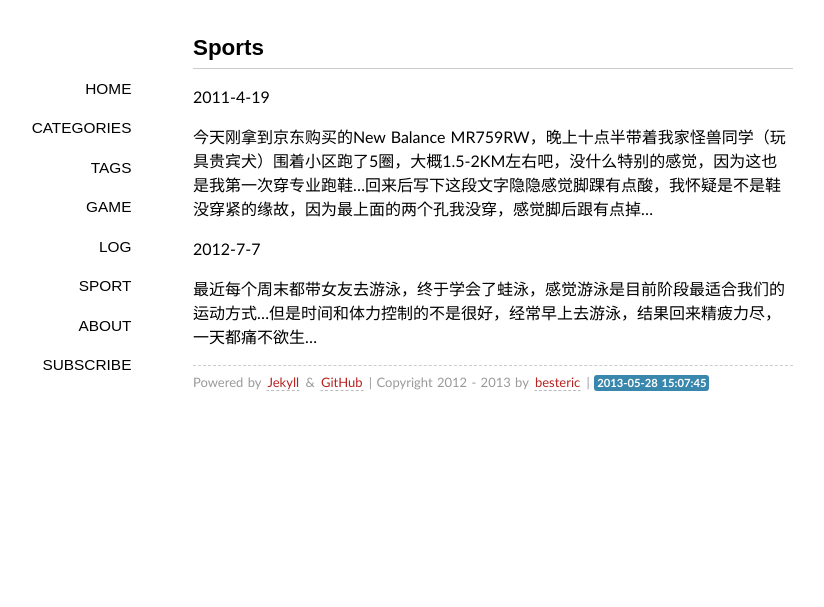
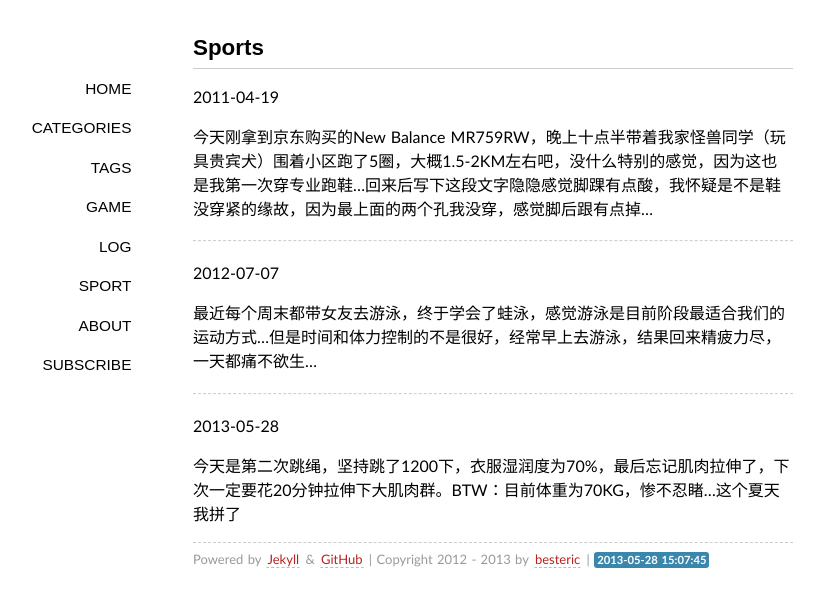
Before and after one commit to besteric/besteric.github.com, a Jekyll site: the page built from sports/index.markdown, in a window 1280 px wide. Shown: the top 607 px of the page, without its empty margins (147-971 px from the left). Built offline with Jekyll 4.4.1, drawn with Linux system fonts in a browser that asks for light colours; some web fonts are replaced; Markdown is read by kramdown in place of the engine named in the settings; comment, search, counter and statistics services are not loaded.

Commit message:
更新了几个独立页面

```diff
--- a/game/index.markdown
+++ b/game/index.markdown
@@ -49,3 +49,9 @@ wordpress_id: 529
 2012-7-7
 
 **Kindom Rush**——iPhone同步推里面推荐的塔防游戏，画面音效实属5颗星佳作，就是随着游戏深入，难度也加大了不少，无奈使用了金手指修改大法，游戏乐趣也大打折扣，玩至第九关频繁闪动跳出程序，无奈删除... #iPhone
+
+2013-05-28
+
+**Hitman:Abosolution**——近一年来唯一通关的一款Xbox360游戏，因为是自己读初中最爱玩的一款游戏，所以断断续续的玩通关了，感觉还是不得要领，每次想完美通关一次一次的Save/Load，最后自己烦了就大开杀戒，突突突的过关了。
+
+**Metro Last Light**——最近的Xbox大作，游戏内的语音带点俄罗斯口音，大致玩了下感觉游戏应该不错，但是自己没有太多时间和精力继续玩，很有可能飞盘了，看看周末再尝试下吧
--- a/logs/index.markdown
+++ b/logs/index.markdown
@@ -52,3 +52,8 @@ wordpress_id: 384
 2012/7/5
 
 添加了[WPTouch](http://wordpress.org/extend/plugins/wptouch/)插件，方便移动设备访问博客，虽然没人会访问...
+
+----
+2013/05/08
+
+由于EC2免费主机一年到期，自己也没太多精力和时间折腾VPS，所以就将博客从Wordpress转换为[Jekyll](http://jekyllrb.com/)，并托管再GitHub上了…主题使用的是[这位同学](http://webfrogs.me/2012/12/20/use-jekyll/)的
--- a/sports/index.markdown
+++ b/sports/index.markdown
@@ -8,10 +8,18 @@ title: Sports
 wordpress_id: 790
 ---
 
-2011-4-19
+2011-04-19
 
 今天刚拿到京东购买的New Balance MR759RW，晚上十点半带着我家怪兽同学（玩具贵宾犬）围着小区跑了5圈，大概1.5-2KM左右吧，没什么特别的感觉，因为这也是我第一次穿专业跑鞋...回来后写下这段文字隐隐感觉脚踝有点酸，我怀疑是不是鞋没穿紧的缘故，因为最上面的两个孔我没穿，感觉脚后跟有点掉...
 
-2012-7-7
+----
+
+2012-07-07
 
 最近每个周末都带女友去游泳，终于学会了蛙泳，感觉游泳是目前阶段最适合我们的运动方式...但是时间和体力控制的不是很好，经常早上去游泳，结果回来精疲力尽，一天都痛不欲生...
+
+----
+
+2013-05-28
+
+今天是第二次跳绳，坚持跳了1200下，衣服湿润度为70%，最后忘记肌肉拉伸了，下次一定要花20分钟拉伸下大肌肉群。BTW：目前体重为70KG，惨不忍睹...这个夏天我拼了
```
